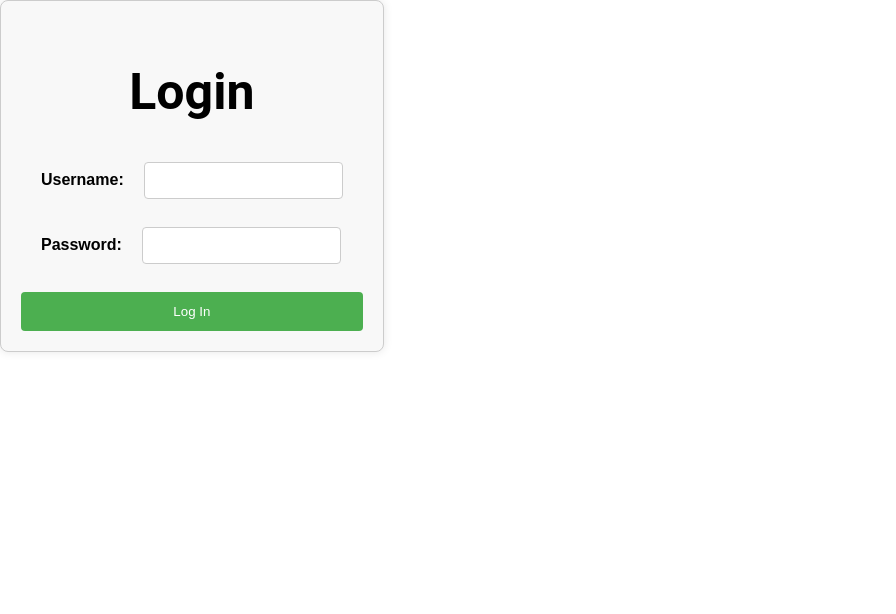
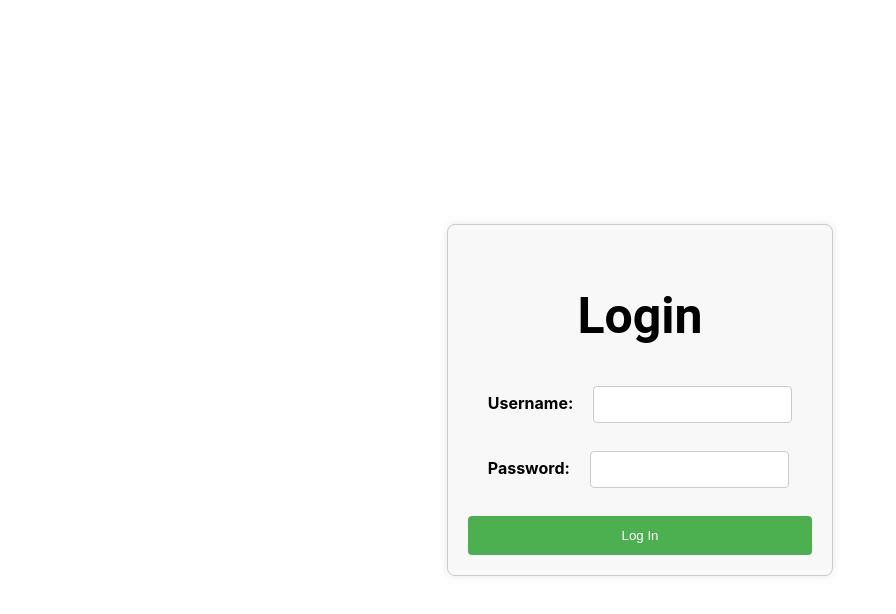
Before and after one commit to AMA1120/Full-Stack-Project, a React (Create React App) app in the folder dashboard/: page /login in a window 1280 px wide. Shown: the top 614 px of the page, without its empty margins (0-896 px from the left). Built offline with nearby package versions, Linux system fonts and the light colour scheme.

Commit message:
navbar error2-dashboard

```diff
--- a/dashboard/src/components/navbar/navbar.css
+++ b/dashboard/src/components/navbar/navbar.css
@@ -1,6 +1,6 @@
 /* navbar.css */
 
-body {
+body1 {
   margin: 0;
   font-family: 'Arial', sans-serif;
   display: flex;
--- a/dashboard/src/components/navbar/navbar.js
+++ b/dashboard/src/components/navbar/navbar.js
@@ -4,6 +4,7 @@ import './navbar.css';
 
 function Navbar() {
   return (
+    <body1>
     <nav className="navbar">
       <div className="logo">Your Logo</div>
       <ul className="nav-menu">
@@ -30,6 +31,7 @@ function Navbar() {
       </ul>
 
     </nav>
+    </body1>
   );
 }
 
--- a/dashboard/src/pages/login/Login.js
+++ b/dashboard/src/pages/login/Login.js
@@ -42,6 +42,7 @@ const Login = () => {
 
   return (
 
+    <body2>
     <div className="login-container">
       <h2>Login</h2>
       <form onSubmit={handleSubmit}>
@@ -66,7 +67,7 @@ const Login = () => {
         <button type="submit">Log In</button>
       </form>
     </div>
-
+    </body2>
   );
 };
 
--- a/dashboard/src/pages/login/login.css
+++ b/dashboard/src/pages/login/login.css
@@ -1,14 +1,15 @@
 /* Login.css */
 
- /* body2 {
-    display: flex;
-    align-items: center;
-    justify-content: center;
-    height: 100vh;
-    margin: 0;
+ body2 {
+  margin: 0;
+  display: flex;
+  align-items: center;
+  justify-content: center;
+  height: 100vh;
   }
-   */
+
   .login-container {
+
     max-width: 400px;
     padding: 20px;
     border: 1px solid #ccc;
```
